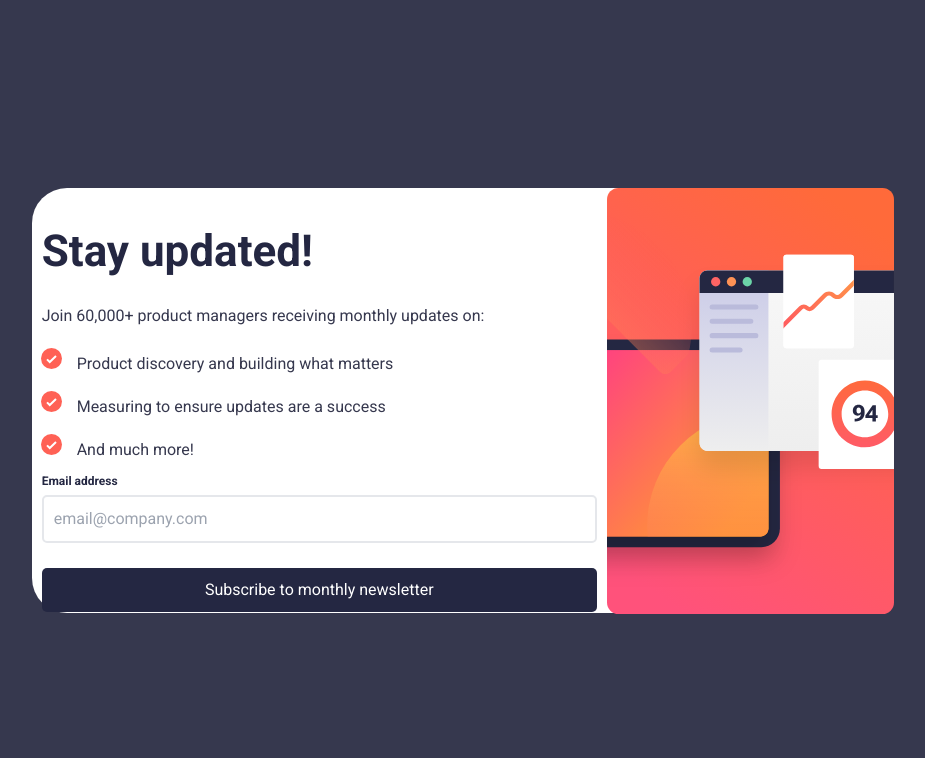
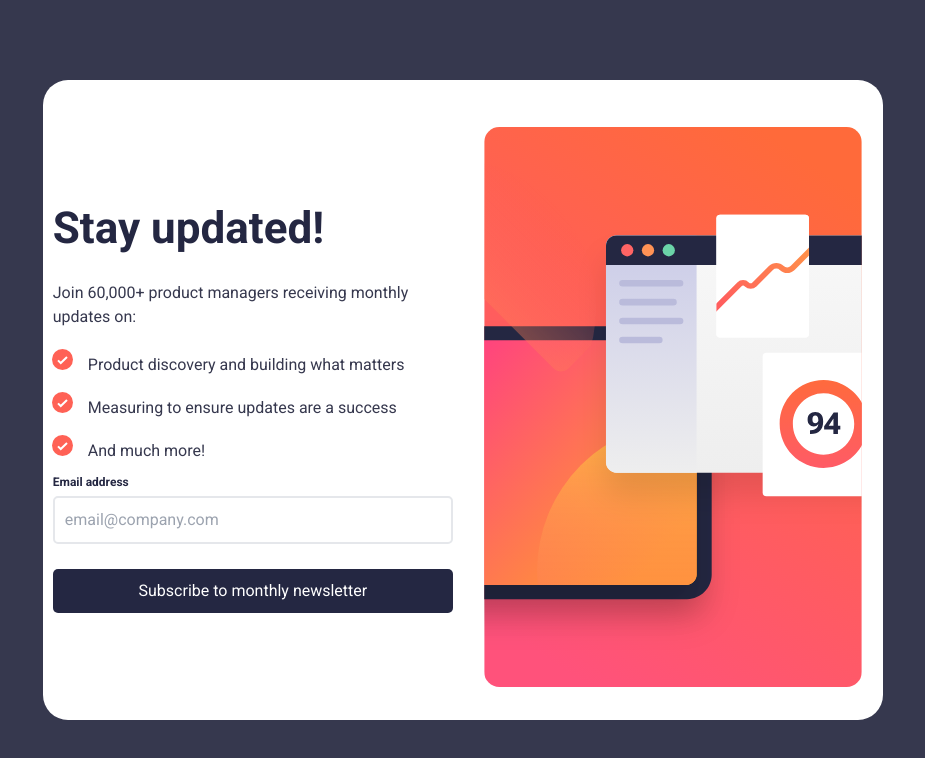
Before and after one commit to RereTooki/newsletter-component, a React (Vite) app: page / in a window 1280 px wide. Shown: the top 758 px of the page, without its empty margins (177-1102 px from the left). Built offline with nearby package versions, Linux system fonts and the light colour scheme.

Commit message:
I'm pushing it now.

```diff
--- a/src/App.css
+++ b/src/App.css
@@ -7,9 +7,3 @@
   font-size: 16px;
 
 }
-
-@media screen and (min-width: 768px) {
-  .backgroundss  {
-    src: url("./assets/images/illustration-sign-up-desktop.svg");
-  }
-}
--- a/src/components/Card.tsx
+++ b/src/components/Card.tsx
@@ -9,13 +9,13 @@ const Card = () => {
   return (
     <>
       <div className="flex flex-col md:bg-charcoal-greys font-roboto  md:justify-center md:items-center md:h-screen md:py-[55px]">
-        <div className="md:h-[425px] md:bg-whites md:flex-row-reverse flex flex-col rounded-[35px] ">
+        <div className="md:h-[80vh] md:bg-whites md:flex-row-reverse flex flex-col rounded-[25px] ">
           <img
-            className="md:w-2/6 md:h-max md:truncate backgroundss"
+            className=" relative top-[-18px] md:w-3/6 md:h-[70vh] md:mt-[65px]"
             src={SignUpDesktop}
             alt="A sign-up picture"
           />
-          <div className="md:w-4/6">
+          <div className="md:w-3/6  md:mt-[85px]">
             <CardBody />
           </div>
         </div>
--- a/src/components/CardBody.tsx
+++ b/src/components/CardBody.tsx
@@ -6,7 +6,7 @@ import CardForm from "./CardForm";
 const CardBody = () => {
   return (
     <>
-      <div className="px-[10px] md:pr-[-10px]">
+      <div className="px-[10px]  ">
         <CardText />
         <CardForm />
       </div>
```
